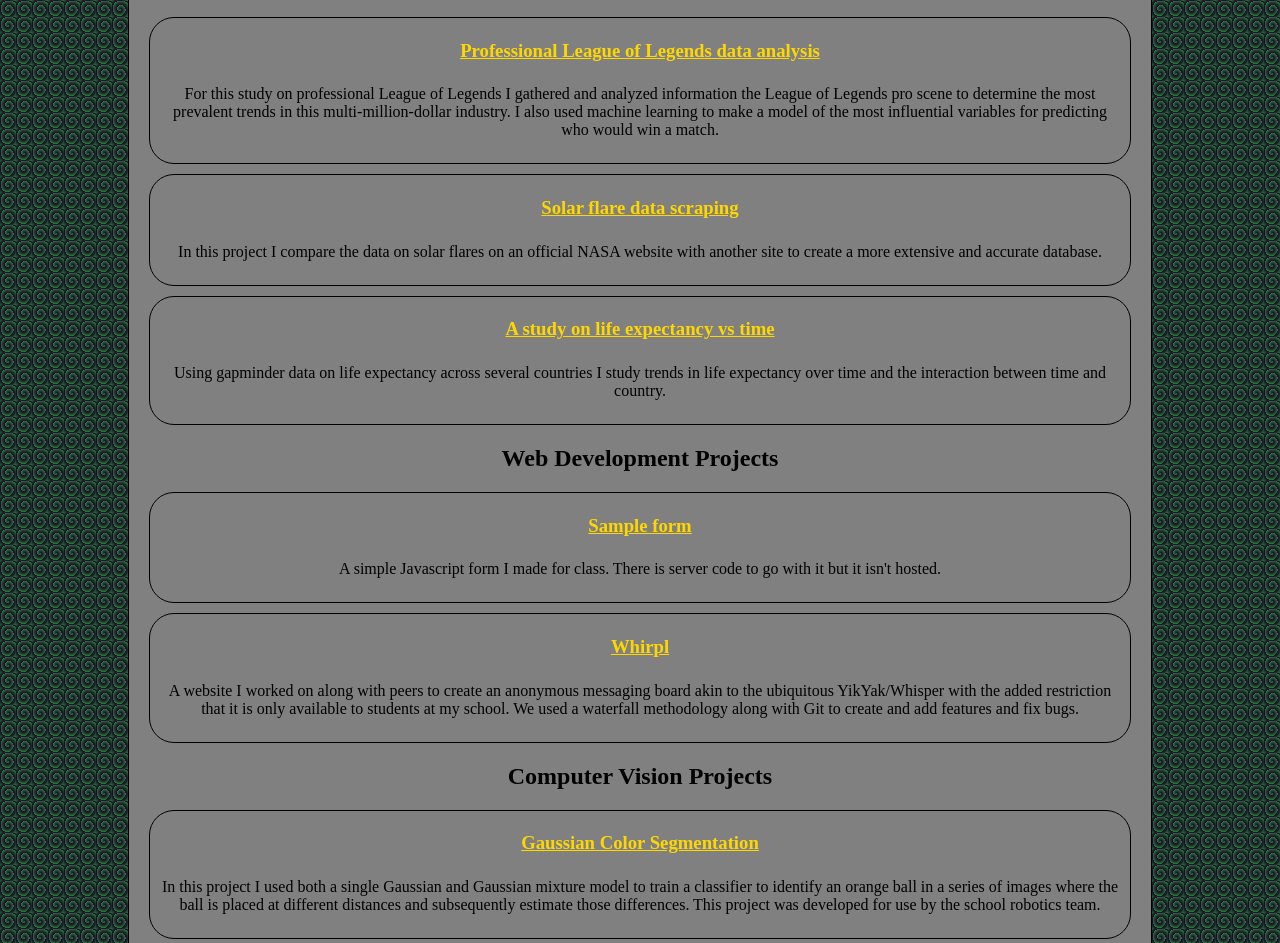
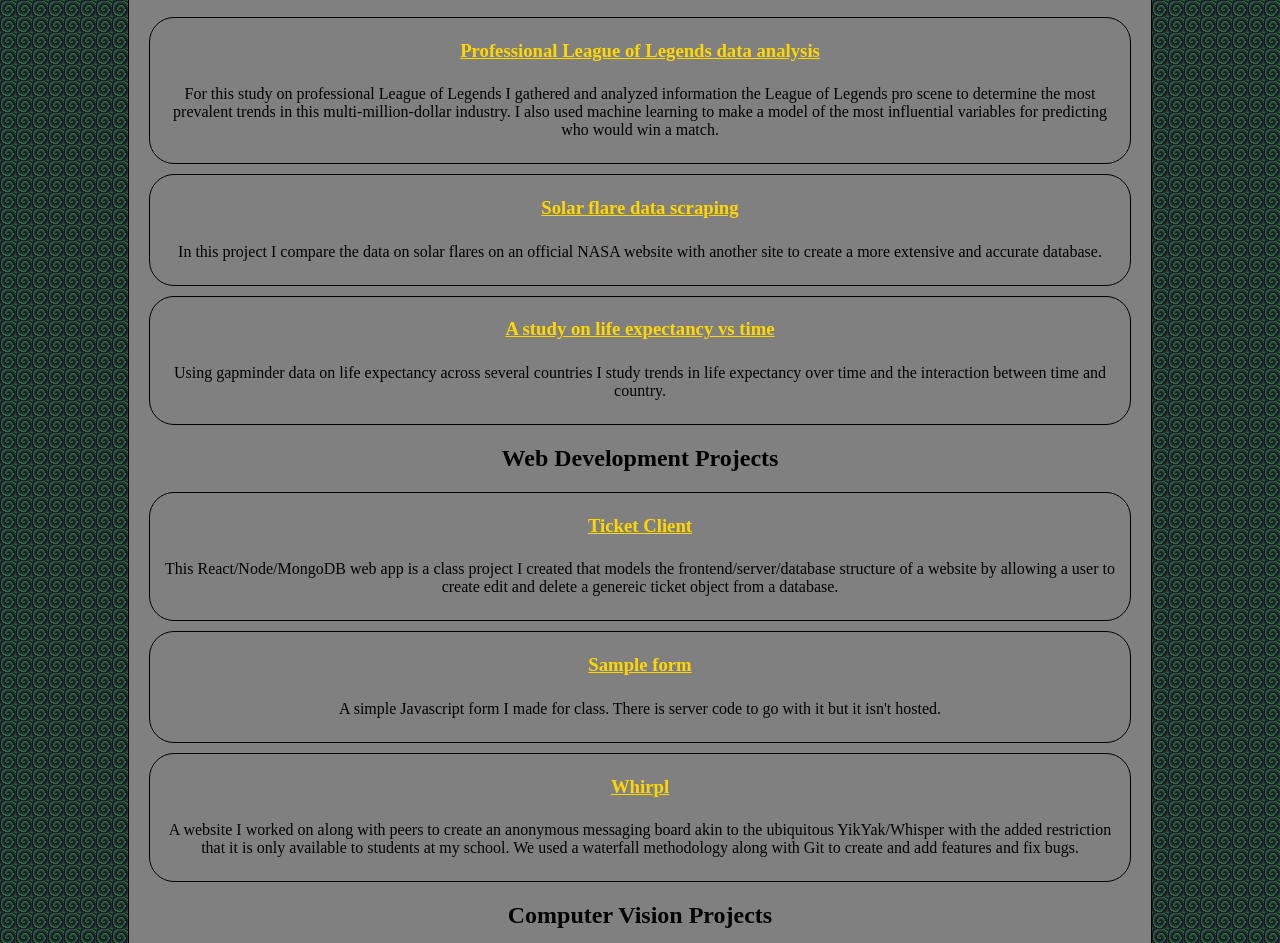
Before and after one commit to WilliamWeihnacht/WilliamWeihnacht.github.io, a plain HTML site: page projects.html in a window 1280 px wide. Shown: the part 159-1102 px from the top of the page. Drawn offline with Linux system fonts and the light colour scheme.

Commit message:
added another project

```diff
--- a/projects.html
+++ b/projects.html
@@ -24,6 +24,10 @@
 		</section>
 		<h2 id="webDev">Web Development Projects</h2>
 		<section>
+			<h3><a href="https://github.com/WilliamWeihnacht/Ticket-Client">Ticket Client</a></h3>
+			<p>This React/Node/MongoDB web app is a class project I created that models the frontend/server/database structure of a website by allowing a user to create edit and delete a genereic ticket object from a database.</p>
+		</section>
+		<section>
 			<h3><a href="sampleForm/research.html">Sample form</a></h3>
 			<p>A simple Javascript form I made for class. There is server code to go with it but it isn't hosted.</p>
 		</section>
```
